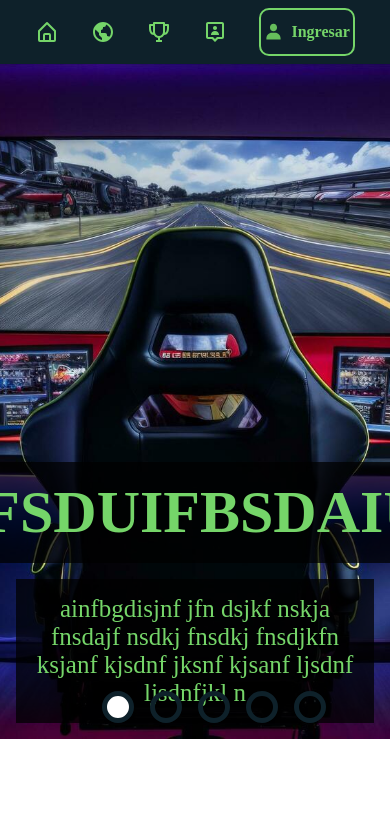
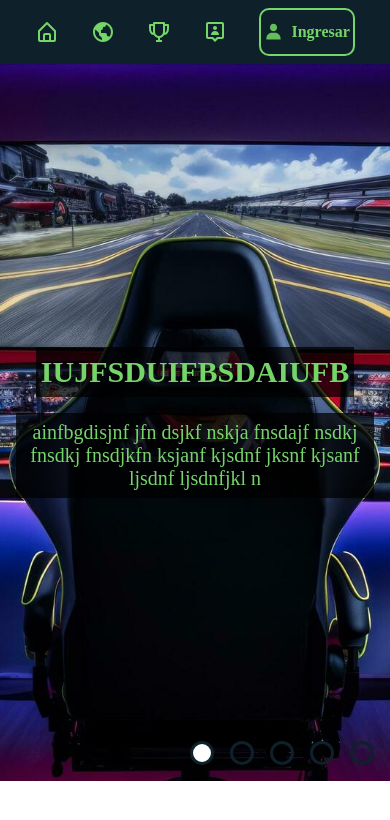
Before and after one commit to Totoneta/frontend-Thelobby, a React (Vite) app in the folder frontend/: page / in a window 390 px wide. Shown: the top 820 px of the page. Built offline with nearby package versions, Linux system fonts and the light colour scheme.

Commit message:
Diseño de todo responsivo

```diff
--- a/frontend/src/components/carruselconselector/carruselconselector.css
+++ b/frontend/src/components/carruselconselector/carruselconselector.css
@@ -4,6 +4,8 @@
     overflow: hidden;
     position: relative;
 }
+
+/*-------------------------------------------------------*/
 
 /* Selectores */
 .carruselconselectorcontainerselector {
@@ -28,6 +30,8 @@
 .selectorcarrusel.active {
     background-color: #FFF;
 }
+
+/*-------------------------------------------------------*/
 
 /* Contenedos de imagenes */
 .carruselconselectorcontainerimgs {
@@ -63,6 +67,8 @@
     opacity: 0;
 }
 
+/*-------------------------------------------------------*/
+
 /* Texto */
 .carruselconselectorimagenesytexto>h3 {
     font-size: 60px;
@@ -70,9 +76,55 @@
     background-color: #000000bc;
     padding: 1rem;
 }
+
 .carruselconselectorimagenesytexto>span {
     font-size: 25px;
     color: #75d569;
     background-color: #000000bc;
     padding: 1rem;
 }
+
+/*-------------------------------------------------------*/
+
+/* Mediaquerys 350px a 720px */
+@media (min-width: 350px) and (max-width: 720px) {
+    .carruselconselectorcontainer {
+        height: 85dvh;
+    }
+
+    /* Selectores */
+    .carruselconselectorcontainerselector {
+        right: 1rem;
+        bottom: 1rem;
+    }
+
+    .selectorcarrusel {
+        border: 3px solid #0E212A;
+        height: 1.5rem;
+        width: 1.5rem;
+    }
+
+    /* Contenedos de imagenes */
+    .carruselconselectorimagenesytexto {
+        height: 85dvh;
+    }
+
+    .carruselconselectorimagenesytexto.visible {
+        justify-content: center;
+    }
+
+    .carruselconselectorimagenesytexto.hidden {
+        opacity: 0;
+    }
+
+    /* Texto */
+    .carruselconselectorimagenesytexto>h3 {
+        font-size: 30px;
+        padding: .5rem .3rem;
+    }
+
+    .carruselconselectorimagenesytexto>span {
+        font-size: 20px;
+        padding: .5rem .3rem;
+    }
+}
--- a/frontend/src/components/formularioiniciarsesion/formularioiniciarsesion.css
+++ b/frontend/src/components/formularioiniciarsesion/formularioiniciarsesion.css
@@ -19,6 +19,8 @@
     width: 100%;
 }
 
+/*-------------------------------------------------------*/
+
 /* Inputs */
 .formularioiniciarusername>input,
 .formularioiniciarpassword>input {
@@ -28,6 +30,8 @@
     border-radius: 5px;
     border: 3px solid #75d569;
 }
+
+/*-------------------------------------------------------*/
 
 /* Botón Envíar */
 .formularioiniciarcontainer>button {
@@ -47,3 +51,13 @@
     border: 2px solid #fff;
     color: #0E212A;
 }
+
+/*-------------------------------------------------------*/
+
+/* Mediaquerys 350px a 720px */
+@media (min-width: 350px) and (max-width: 720px) {
+    .formularioiniciarcontainer {
+        width: 80%;
+    }
+
+}
--- a/frontend/src/components/formularioregistrarse/formularioregistrarse.css
+++ b/frontend/src/components/formularioregistrarse/formularioregistrarse.css
@@ -19,6 +19,8 @@
     width: 100%;
 }
 
+/*-------------------------------------------------------*/
+
 /* Inputs */
 .formularioregistrarseusername>input,
 .formularioregistrarsepassword>input,
@@ -29,6 +31,8 @@
     border-radius: 5px;
     border: 3px solid #75d569;
 }
+
+/*-------------------------------------------------------*/
 
 /* Botón Envíar */
 .formularioregistrarsecontainer>button {
@@ -47,3 +51,30 @@
     background-color: #36b5ff83;
     border: 2px solid #75d569;
 }
+
+/*-------------------------------------------------------*/
+
+/* Mediaquerys 350px a 720px */
+@media (min-width: 350px) and (max-width: 720px) {
+    .formularioregistrarsecontainer {
+        display: flex;
+        justify-content: center;
+        align-items: center;
+        gap: 1rem;
+        margin: 0 auto;
+        width: 80%;
+        flex-direction: column;
+    }
+
+    .formularioregistrarseusername,
+    .formularioregistrarsepassword,
+    .formularioregistrarseemail {
+        display: flex;
+        justify-content: space-between;
+        align-items: start;
+        flex-direction: column;
+        gap: .5rem;
+        width: 100%;
+    }
+
+}
--- a/frontend/src/page/iniciarsesionpage/iniciarsesionpage.css
+++ b/frontend/src/page/iniciarsesionpage/iniciarsesionpage.css
@@ -13,3 +13,13 @@
 .iniciarsesionpagecontainer>h2 {
     font-size: 50px;
 }
+
+
+/*-------------------------------------------------------*/
+
+/* Mediaquerys 350px a 720px */
+@media (min-width: 350px) and (max-width: 720px) {
+    .iniciarsesionpagecontainer>h2 {
+        font-size: 30px;
+    }
+}
--- a/frontend/src/page/registrarsepage/registrarsepage.css
+++ b/frontend/src/page/registrarsepage/registrarsepage.css
@@ -13,3 +13,14 @@
 .registrarsepagecontainer>h2 {
     font-size: 50px;
 }
+
+
+/*-------------------------------------------------------*/
+
+/* Mediaquerys 350px a 720px */
+@media (min-width: 350px) and (max-width: 720px) {
+    .registrarsepagecontainer>h2 {
+        font-size: 40px;
+    }
+
+}
```
